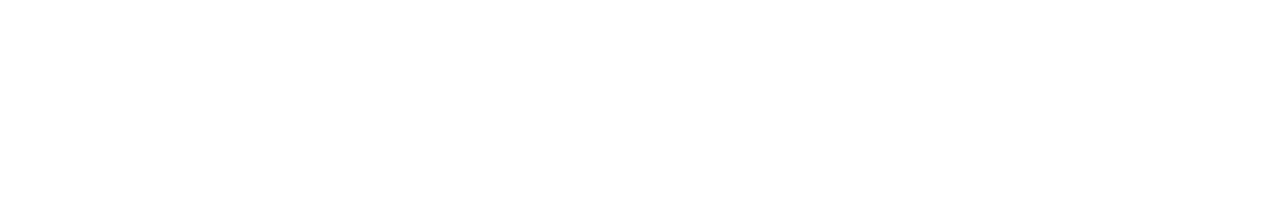
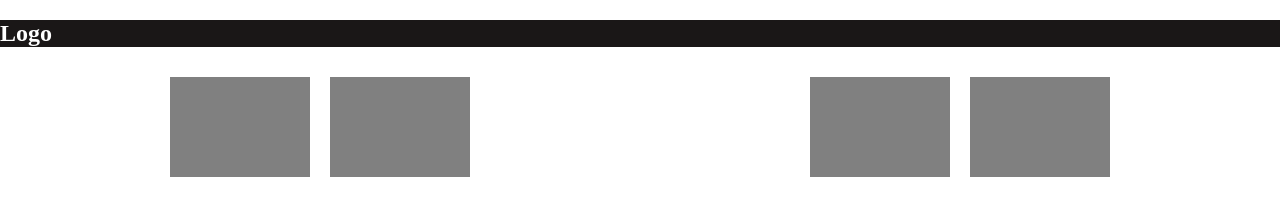
Before and after one commit to cristiangangi/test, a plain HTML site: page index.html in a window 1280 px wide. Drawn offline with nearby package versions, Linux system fonts and the light colour scheme.

Commit message:
commit finale

```diff
--- a/css/style.css
+++ b/css/style.css
@@ -0,0 +1,37 @@
+body {
+    padding: 0;
+    margin: 0;
+}
+
+nav {
+    background-color: rgb(26, 23, 23);
+    color: white;
+    width: 100%;
+}
+
+.contenitore div {
+    background-color: grey;
+    width: 140px;
+    height: 100px;
+    margin: 10px;
+}
+
+section {
+    display: flex;
+    justify-content: space-evenly;
+}
+
+.contenitore {
+    margin: 0 auto;
+}
+
+@media screen and (min-width: 1000px) {
+    .contenitore {
+        display: flex;
+
+    }
+
+    .contenitore div {}
+
+
+}
--- a/index.html
+++ b/index.html
@@ -1,5 +1,6 @@
 <!DOCTYPE html>
 <html lang="it">
+
 <head>
     <meta charset="UTF-8">
     <meta http-equiv="X-UA-Compatible" content="IE=edge">
@@ -12,7 +13,21 @@
     <!-- CSS -->
     <link rel="stylesheet" href="css/style.css">
 </head>
+
 <body>
+    <nav>
+        <h1>Logo</h1>
+    </nav>
+    <section>
+        <div class="contenitore">
+            <div> </div>
+            <div></div>
+        </div>
+        <div class="contenitore">
+            <div></div>
+            <div></div>
+        </div>
+    </section>
+</body>
 
-</body>
 </html>
```
